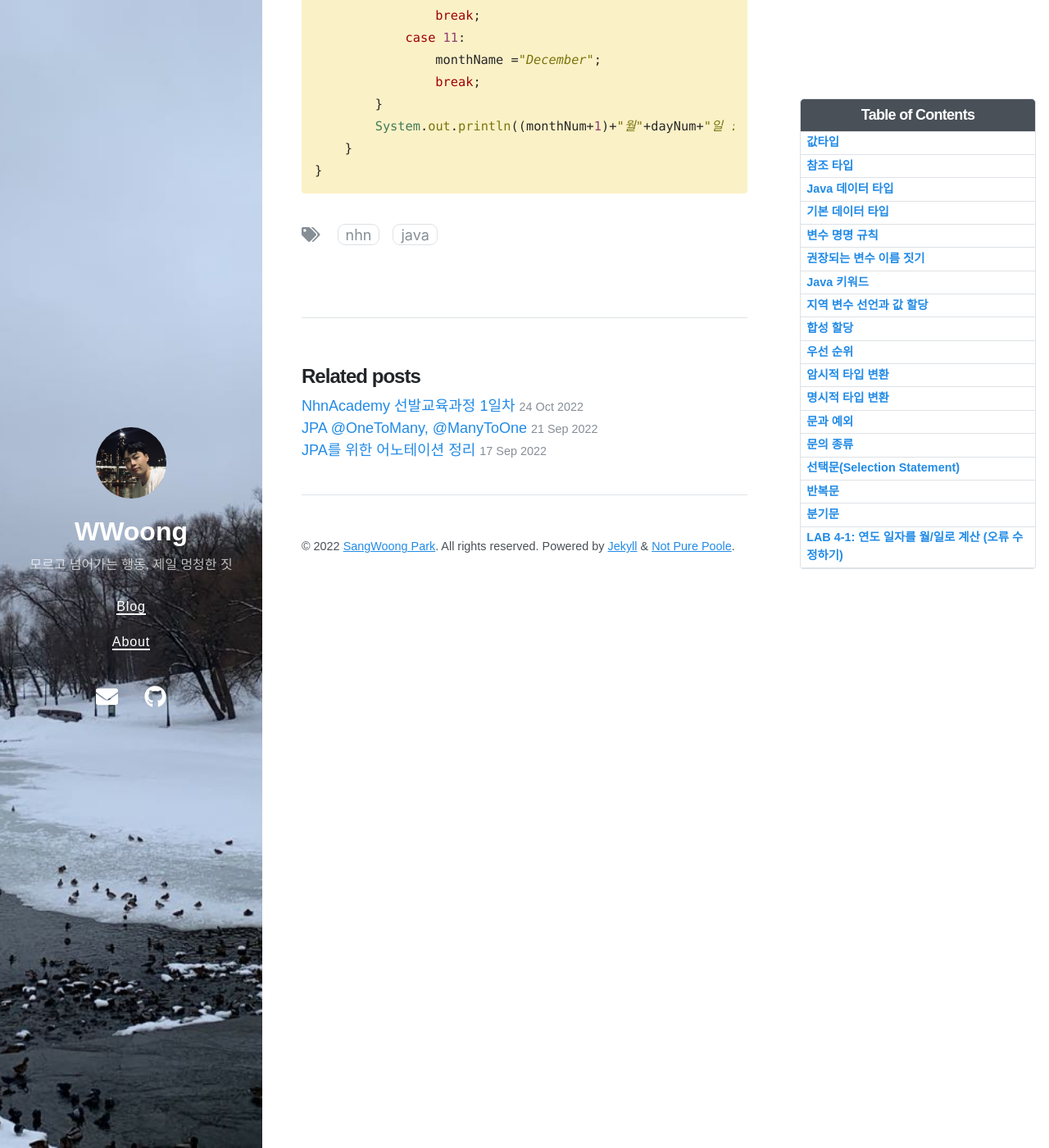
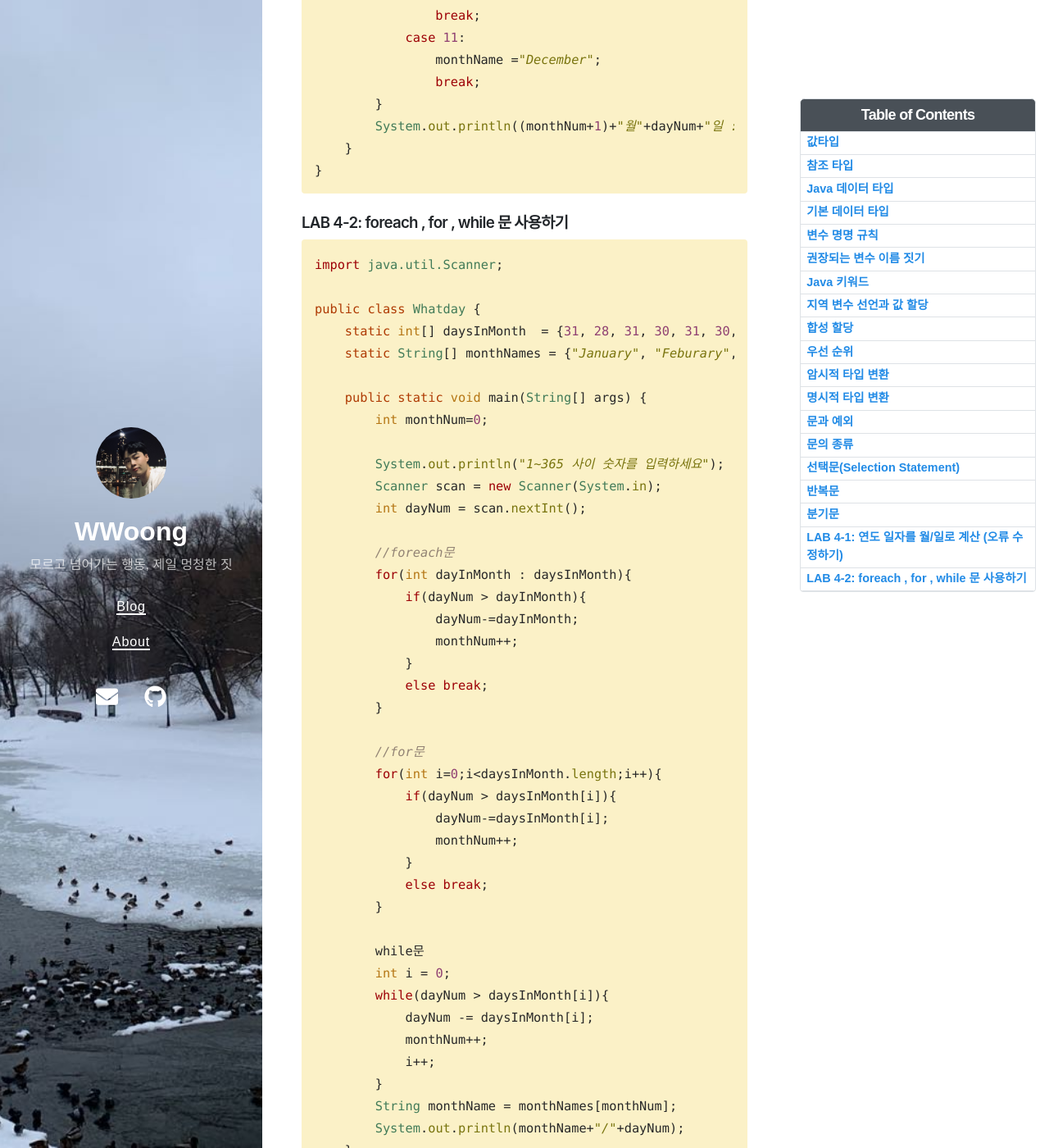
Before and after one commit to sangwoong12/sangwoong12.github.io, a Jekyll site: the page built from _posts/2022-10-25-nhnAcademy02.md, in a window 1280 px wide and 1400 px high, scrolled down 10680 px. Shown: the whole window at 82% size. Built offline with Jekyll 4.4.1, drawn with Linux system fonts in a browser that asks for light colours; nearby versions of some CDN libraries.

Commit message:
NhnAcademy 선발교육과정 2일차

````diff
--- a/_posts/2022-10-25-nhnAcademy02.md
+++ b/_posts/2022-10-25-nhnAcademy02.md
@@ -380,3 +380,49 @@ public class Whatday {
     }
 }
 ```
+### LAB 4-2: foreach , for , while 문 사용하기
+```java
+import java.util.Scanner;
+
+public class Whatday {
+    static int[] daysInMonth  = {31, 28, 31, 30, 31, 30, 31, 31, 30, 31, 30, 31};
+    static String[] monthNames = {"January", "Feburary", "March", "April", "May", "June", "July", "August", "Sepetember", "October", "November", "December"};
+
+    public static void main(String[] args) {
+        int monthNum=0;
+
+        System.out.println("1~365 사이 숫자를 입력하세요");
+        Scanner scan = new Scanner(System.in);
+        int dayNum = scan.nextInt();
+
+        //foreach문
+        for(int dayInMonth : daysInMonth){
+            if(dayNum > dayInMonth){
+                dayNum-=dayInMonth;
+                monthNum++;
+            }
+            else break;
+        }
+
+        //for문
+        for(int i=0;i<daysInMonth.length;i++){
+            if(dayNum > daysInMonth[i]){
+                dayNum-=daysInMonth[i];
+                monthNum++;
+            }
+            else break;
+        }
+
+        while문
+        int i = 0;
+        while(dayNum > daysInMonth[i]){
+            dayNum -= daysInMonth[i];
+            monthNum++;
+            i++;
+        }
+        String monthName = monthNames[monthNum];
+        System.out.println(monthName+"/"+dayNum);
+    }
+}
+
+```
````
